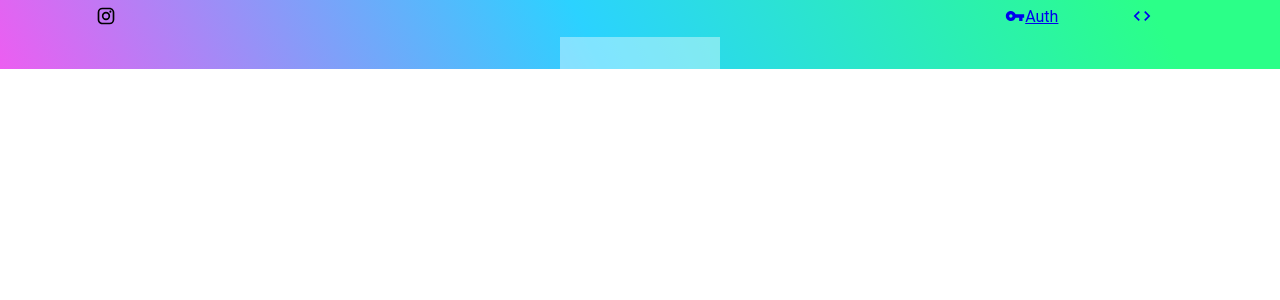
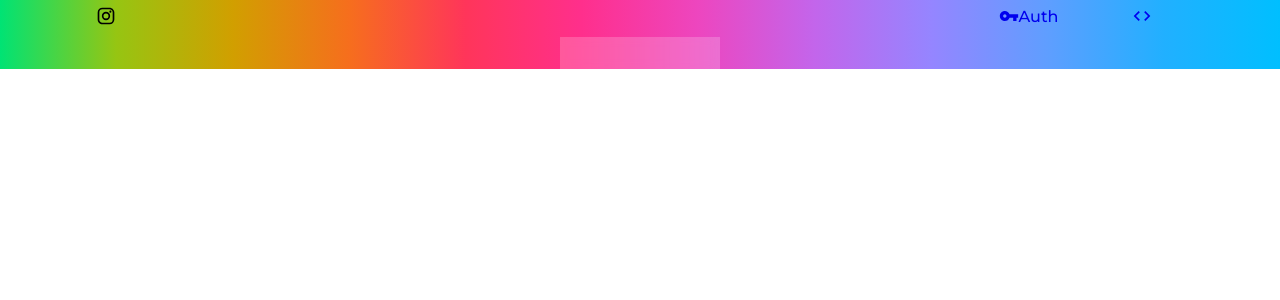
Before and after one commit to DivyanshuBhoyar/Mini_insta-with-Graphql-react, a React (Create React App) app in the folder client/: page / in a window 1280 px wide. Shown: the top 300 px of the page. Built offline with nearby package versions, Linux system fonts and the light colour scheme.

Commit message:
Likes functional

```diff
--- a/client/package.json
+++ b/client/package.json
@@ -9,6 +9,7 @@
     "firebase": "^8.2.4",
     "graphql": "^15.4.0",
     "jwt-decode": "^3.1.2",
+    "moment": "^2.29.1",
     "react": "^17.0.1",
     "react-dom": "^17.0.1",
     "react-router-dom": "^5.2.0",
--- a/client/public/index.html
+++ b/client/public/index.html
@@ -15,6 +15,11 @@
       user's mobile device or desktop. See https://developers.google.com/web/fundamentals/web-app-manifest/
     -->
     <link rel="manifest" href="%PUBLIC_URL%/manifest.json" />
+    <link rel="preconnect" href="https://fonts.gstatic.com" />
+    <link
+      href="https://fonts.googleapis.com/css2?family=Montserrat:wght@500&display=swap"
+      rel="stylesheet"
+    />
     <!--
       Notice the use of %PUBLIC_URL% in the tags above.
       It will be replaced with the URL of the `public` folder during the build.
@@ -24,7 +29,7 @@
       work correctly both with client-side routing and a non-root public URL.
       Learn how to configure a non-root public URL by running `npm run build`.
     -->
-    <title>React App</title>
+    <title>My Insta</title>
   </head>
   <body>
     <noscript>You need to enable JavaScript to run this app.</noscript>
@@ -41,3 +46,8 @@
     -->
   </body>
 </html>
+<style>
+  html {
+    font-family: "Montserrat", sans-serif;
+  }
+</style>
--- a/client/src/App.css
+++ b/client/src/App.css
@@ -5,9 +5,18 @@
 }
 .App {
   background-image: linear-gradient(
-    63deg,
-    #ec5ef1 0%,
-    #2bd2ff 46%,
-    #2bff88 90%
+    to right,
+    #00e374,
+    #96c512,
+    #d19f00,
+    #f66e1d,
+    #ff355a,
+    #ff2f8c,
+    #ed46bf,
+    #c365eb,
+    #9585ff,
+    #5f9eff,
+    #21b0ff,
+    #00bfff
   );
 }
--- a/client/src/components/FeedCard.jsx
+++ b/client/src/components/FeedCard.jsx
@@ -1,6 +1,6 @@
-import React from "react";
+import React, { useContext } from "react";
 import { makeStyles } from "@material-ui/core/styles";
-import clsx from "clsx";
+import moment from "moment";
 import Card from "@material-ui/core/Card";
 import CardHeader from "@material-ui/core/CardHeader";
 import CardMedia from "@material-ui/core/CardMedia";
@@ -12,17 +12,19 @@ import IconButton from "@material-ui/core/IconButton";
 import InputAdornment from "@material-ui/core/InputAdornment";
 import Typography from "@material-ui/core/Typography";
 import { red } from "@material-ui/core/colors";
-import FavoriteIconOutlined from "@material-ui/icons/Favorite";
+import Grow from "@material-ui/core/Grow";
 import { TextField } from "@material-ui/core";
 import ModeCommentIconOutlined from "@material-ui/icons/ModeComment";
-import MoreVertIconOutlined from "@material-ui/icons/MoreVert";
+import DeleteIconOutlined from "@material-ui/icons/Delete";
 import DeleteIcon from "@material-ui/icons/Delete";
 import AddIcon from "@material-ui/icons/Add";
+import { AuthContext } from "../contexts/AuthContext";
+import LikeButton from "./LikeButton";
 
 const useStyles = makeStyles((theme) => ({
   root: {
     margin: "1.5em",
-    background: "rgba(255,255,255,0.4)",
+    background: "rgba(255,255,255,0.2)",
     backdropFilter: "blur(5px)",
   },
   media: {
@@ -44,14 +46,17 @@ const useStyles = makeStyles((theme) => ({
 }));
 
 export default function FeedCard({ post }) {
+  const { user } = useContext(AuthContext);
+
   const classes = useStyles();
   const [expanded, setExpanded] = React.useState(false);
-  console.log(post);
+  // console.log(post);
   const handleExpandClick = () => {
     setExpanded(!expanded);
   };
 
   return (
+
     <Card className={classes.root}>
       <CardHeader
         avatar={
@@ -63,12 +68,15 @@ export default function FeedCard({ post }) {
           />
         }
         action={
-          <IconButton aria-label="settings">
-            <MoreVertIconOutlined />
-          </IconButton>
+          user &&
+          user.username === post.username && (
+            <IconButton aria-label="delete">
+              <DeleteIconOutlined />
+            </IconButton>
+          )
         }
         title={post.username}
-        subheader="September 14, 2016"
+        subheader={moment(post.createdAt).fromNow(true) + " ago"}
       />
       <CardMedia
         className={classes.media}
@@ -81,12 +89,7 @@ export default function FeedCard({ post }) {
         </Typography>
       </CardContent>
       <CardActions disableSpacing>
-        <IconButton aria-label="add to favorites">
-          <FavoriteIconOutlined />
-          <p style={{ fontSize: "12px", marginLeft: "2px" }}>
-            {post.likeCount}
-          </p>
-        </IconButton>
+        <LikeButton user={user} post={post} />
         <IconButton onClick={handleExpandClick} aria-label="share">
           <ModeCommentIconOutlined />
           <p style={{ fontSize: "12px", marginLeft: "2px" }}>
@@ -119,7 +122,7 @@ export default function FeedCard({ post }) {
               <AddIcon size=" medium" />
             </IconButton>
           </Typography>
-          {post.comments ??
+          {post.comments &&
             post.comments.map((comment) => (
               <Typography key={comment.id}>
                 <div
@@ -144,5 +147,6 @@ export default function FeedCard({ post }) {
         </CardContent>
       </Collapse>
     </Card>
+
   );
 }
--- /dev/null
+++ b/client/src/components/LikeButton.jsx
@@ -0,0 +1,55 @@
+import React from "react";
+import IconButton from "@material-ui/core/IconButton";
+import FavoriteIconOutlined from "@material-ui/icons/Favorite";
+import { Link } from "react-router-dom";
+import { gql, useMutation } from "@apollo/client";
+
+export default function LikeButton({ user, post }) {
+  console.log(user);
+  const [liked, setLiked] = React.useState(false);
+  const [likePost] = useMutation(LIKE_POST);
+
+  function handleClick(e) {
+    setLiked(!liked);
+    likePost({ variables: { postId: post.id } });
+  }
+
+  return (
+    <>
+      {user ? (
+        <IconButton onClick={handleClick} aria-label="add to favorites">
+          <FavoriteIconOutlined
+            style={liked ? { color: "red" } : { color: "unset" }}
+          />
+          <p style={{ fontSize: "12px", marginLeft: "2px" }}>
+            {post.likeCount}
+          </p>
+        </IconButton>
+      ) : (
+        <Link to="/auth/r">
+          <IconButton aria-label="add to favorites">
+            <FavoriteIconOutlined />
+            <p style={{ fontSize: "12px", marginLeft: "2px" }}>
+              {post.likeCount}
+            </p>
+          </IconButton>
+        </Link>
+      )}
+    </>
+  );
+}
+
+export const LIKE_POST = gql`
+  mutation($postId: ID!) {
+    likePost(postId: $postId) {
+      id
+      likeCount
+      likes {
+        username
+        id
+      }
+    }
+  }
+`;
+//since we are returning ID of post in this mutation :
+// apollo automatically updates the cache for that post id with the other fields returned
--- a/client/src/components/NavBar.jsx
+++ b/client/src/components/NavBar.jsx
@@ -21,7 +21,7 @@ export default function NavBar() {
         <div className="nav-item-wrap">
           {!user ? (
             <div className="auth" style={{ margin: "0px 2rem" }}>
-              <Link to="/auth/r">
+              <Link style={{ textDecoration: "none" }} to="/auth/r">
                 <div
                   style={{
                     display: "flex",
@@ -33,9 +33,6 @@ export default function NavBar() {
                   <p
                     style={{
                       marginRight: "0.6em",
-                      textDecoration: "none",
-
-                      fontFamily: "Roboto",
                     }}
                   >
                     Auth
--- a/client/src/components/NewPost.jsx
+++ b/client/src/components/NewPost.jsx
@@ -58,7 +58,7 @@ export default function NewPost() {
         query: GET_POSTS,
       }); //Writing to local cache : the create post return values in the getposts cache data
       let newData = [...data.getPosts];
-      newData = [result.data.createPost, ...newData];
+      newData = [...newData, result.data.createPost];
       proxy.writeQuery({
         query: GET_POSTS,
         data: {
@@ -150,6 +150,10 @@ const CREATE_POST = gql`
       body
       createdAt
       username
+      comments {
+        id
+        username
+      }
     }
   }
 `;
--- a/client/src/pages/Homepage.jsx
+++ b/client/src/pages/Homepage.jsx
@@ -4,7 +4,9 @@ import "../styles/homepage.css";
 import { gql, useQuery } from "@apollo/client";
 import { AuthContext } from "../contexts/AuthContext";
 import NewPost from "../components/NewPost";
+
 import { UrlProvider } from "../contexts/urlContext";
+import { GET_POSTS } from "../utils/GraphQL.js";
 
 export default function HomePage() {
   const { user } = useContext(AuthContext);
@@ -35,9 +37,11 @@ export default function HomePage() {
             ) : (
               posts &&
               posts.map((post) => (
-                <div className="card-wrap">
-                  <FeedCard key={post.id} post={post} />
-                </div>
+
+                  <div className="card-wrap">
+                    <FeedCard key={post.id} post={post} />
+                  </div>
+
               ))
             )}
           </UrlProvider>
@@ -46,25 +50,3 @@ export default function HomePage() {
     </div>
   );
 }
-
-const GET_POSTS = gql`
-  {
-    getPosts {
-      createdAt
-      username
-      objectURL
-      commentCount
-      likeCount
-      id
-      body
-      likes {
-        username
-      }
-      comments {
-        id
-        username
-        createdAt
-      }
-    }
-  }
-`;
--- a/client/src/styles/homepage.css
+++ b/client/src/styles/homepage.css
@@ -10,7 +10,8 @@
   padding: 1rem 5rem;
   /* height: 100vh; */
   justify-content: flex-start;
-  background: rgba(255, 255, 255, 0.4);
+  background: rgba(255, 255, 255, 0.2);
+  backdrop-filter: blur(5px);
 }
 
 .main {
```
Also changed, not shown: 2 other files (tests, documents, lock files or other folders).
